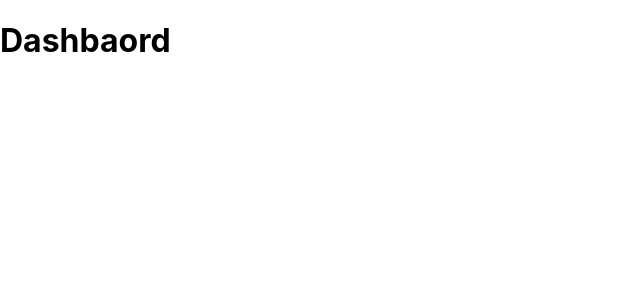
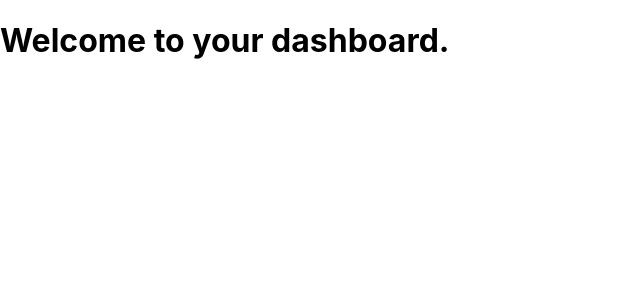
Before and after one commit to Ivcota/panama-territory-client, a React (Create React App) app: page /dashboard in a window 1280 px wide. Shown: the top 300 px of the page, without its empty margins (0-640 px from the left). Built offline with nearby package versions, Linux system fonts and the light colour scheme.

Commit message:
add redirect after signin

```diff
--- a/src/App.tsx
+++ b/src/App.tsx
@@ -1,7 +1,7 @@
 import { BrowserRouter, Route, Routes } from "react-router-dom";
 import About from "./Components/About";
 import Dashboard from "./Components/Dashboard";
-import SignInPage from "./Components/Home";
+import SignInPage from "./Components/SignInPage";
 import Landing from "./Components/Landing";
 
 const App = () => {
--- a/src/Components/Dashboard.tsx
+++ b/src/Components/Dashboard.tsx
@@ -1,9 +1,16 @@
-import React from "react";
+import React, { useEffect } from "react";
+import { useAuthStore } from "../Auth/authStore";
 
 const Dashboard = () => {
+  const { username, restoreAuth } = useAuthStore();
+
+  useEffect(() => {
+    restoreAuth();
+  }, []);
+
   return (
     <div>
-      <h1>Dashbaord</h1>
+      <h1>Welcome {username} to your dashboard.</h1>
     </div>
   );
 };
--- a/src/Components/UI/SignIn.tsx
+++ b/src/Components/UI/SignIn.tsx
@@ -2,9 +2,11 @@ import { faAt, faLock } from "@fortawesome/free-solid-svg-icons";
 import axios from "axios";
 import { useFormik } from "formik";
 import React from "react";
+import { useNavigate } from "react-router-dom";
 import InputCard from "../Cards/InputCard";
 import styles from "../Styles/SignIn.module.css";
 import Input from "../UI/Input";
+import { useAuthStore } from "./../../Auth/authStore";
 import { server } from "./../../Helpers/serverInfo";
 import Button from "./Button";
 
@@ -21,6 +23,8 @@ interface TokenResponse {
 
 const SignIn: React.FC<Props> = (props) => {
   const loginUrl = `${server}/accounts/login/`;
+  const navigate = useNavigate();
+  const { setAuth } = useAuthStore();
 
   const { handleSubmit, handleChange, values } = useFormik({
     initialValues: {
@@ -42,6 +46,9 @@ const SignIn: React.FC<Props> = (props) => {
         // Log User details
         console.log({ token, email, username });
         alert(`${username}, you have been signed in with the token: ${token}.`);
+        setAuth(username, email, token);
+
+        navigate("/dashboard");
       } catch (error) {
         console.error("Unable to login with credentials");
         alert("Incorrect credentials. Try again.");
```
Also changed, not shown: src/Components/SignInPage.tsx (renamed from src/Components/Home.tsx).
